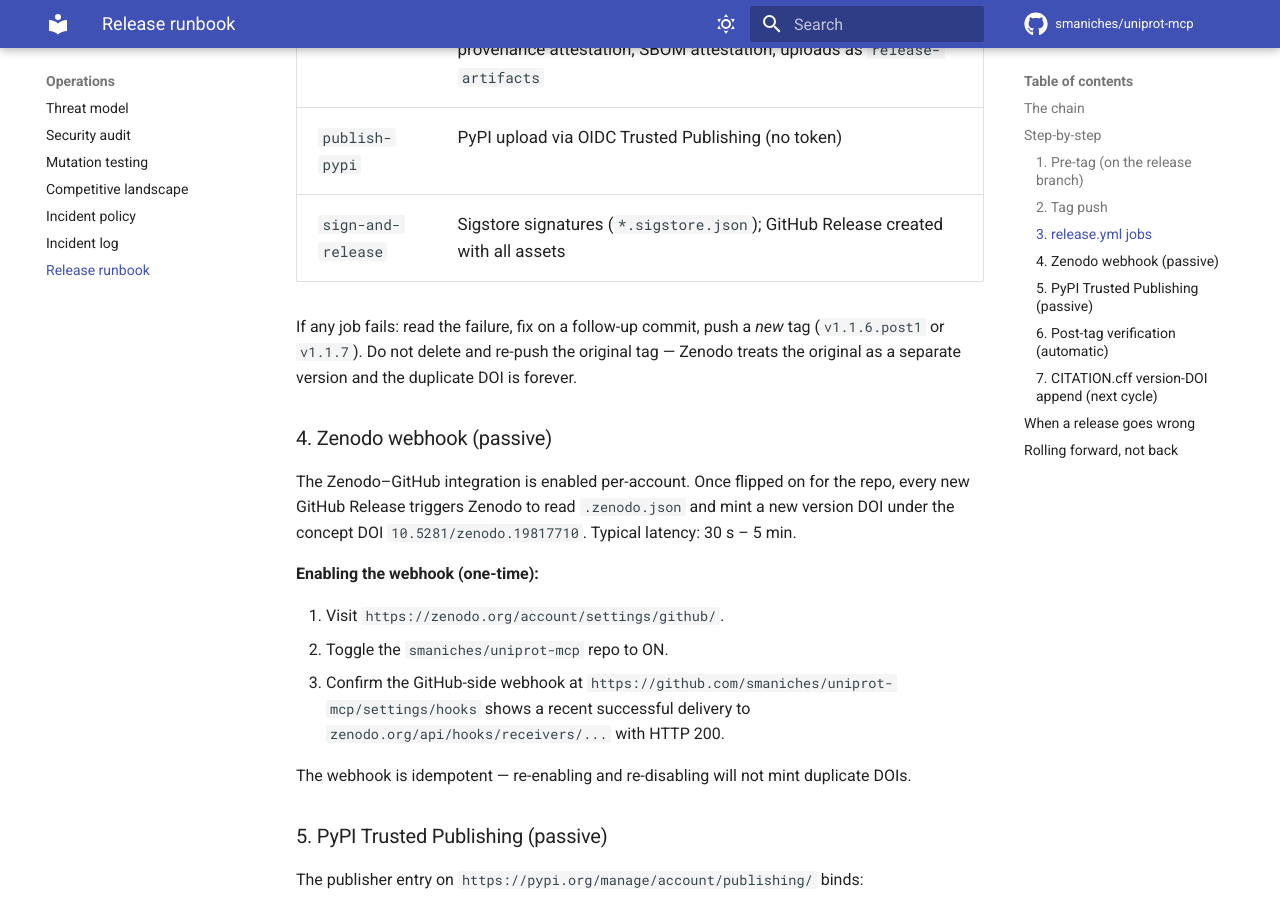
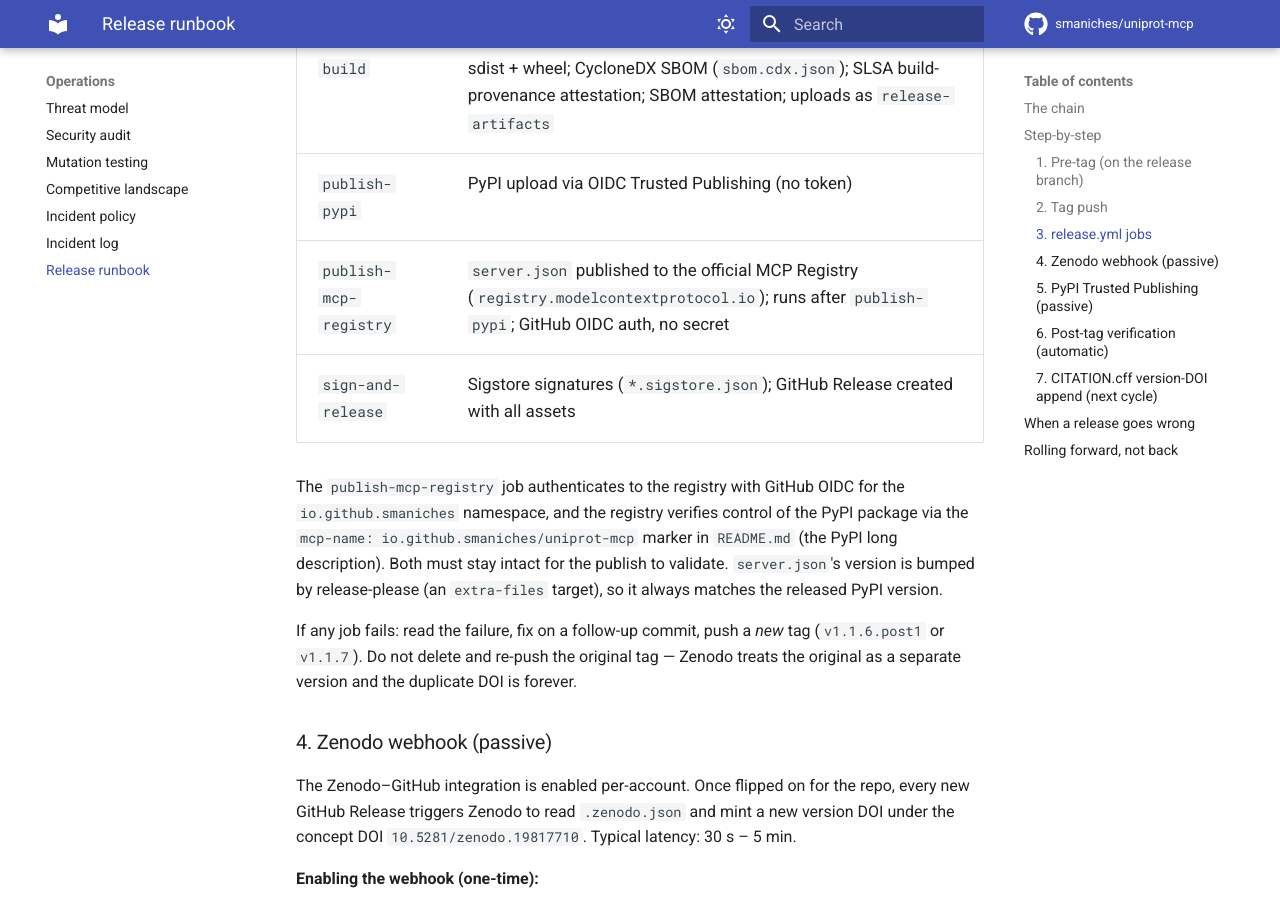
Before and after one commit to smaniches/uniprot-mcp, an MkDocs documentation site: the page built from docs/RELEASE.md, in a window 1280 px wide and 900 px high, scrolled down 1465 px. Built offline with MkDocs 1.6.1 and Material for MkDocs 9.7.7, drawn with Linux system fonts in a browser that asks for light colours; comment, search, counter and statistics services are not loaded; some of the changed text lies outside the part shown.

Commit message:
ci(release): auto-publish server.json to the MCP Registry on release (#122)
The release chain published to PyPI, Sigstore, GitHub Releases and Zenodo
automatically, but the official MCP Registry listing
(registry.modelcontextprotocol.io) was the last manual link: release-please
bumps server.json every release, yet nothing pushed it. This adds a
publish-mcp-registry job to release.yml that closes the gap.

- release.yml: new publish-mcp-registry job, needs publish-pypi so the
  registry's package-ownership check sees the just-published PyPI release.
  Auth is GitHub OIDC for the io.github.smaniches namespace (no secret/PAT);
  package ownership is proven by the existing
  "mcp-name: io.github.smaniches/uniprot-mcp" marker already in README.md
  (the PyPI long description). The mcp-publisher binary intentionally tracks
  latest: the registry is in preview and rotates its OIDC audience, and the
  official guide instructs re-installing latest to avoid "invalid audience".
- glama.json: add the Glama listing emoji.
- docs/RELEASE.md + README.md: document the new MCP Registry link in the chain.

Activates on the next release tag. server.json already carries the released
version via release-please extra-files and the README marker is already in
the published PyPI long description, so no version rewrite or package change
is required.


Claude-Session: https://claude.ai/code/session_01Xa84rZLJ9UGnx7kZqGicDX

Co-authored-by: Claude <noreply@anthropic.com>

````diff
--- a/docs/RELEASE.md
+++ b/docs/RELEASE.md
@@ -9,6 +9,8 @@ provenance attestation, an SBOM, and a Zenodo DOI.
 
 ```
 git tag v1.1.6  ──►  release.yml (Actions)  ──►  PyPI (Trusted Publishing, OIDC)
+       │                       │                       │
+       │                       │                       └──►  MCP Registry (registry.modelcontextprotocol.io, GitHub OIDC)
        │                       │
        │                       ├──►  GitHub Release (assets: dist/*, sbom.cdx.json, *.sigstore.json)
        │                       │            │
@@ -54,7 +56,15 @@ The tag triggers `.github/workflows/release.yml`. Watch the run at
 |---|---|
 | `build` | sdist + wheel; CycloneDX SBOM (`sbom.cdx.json`); SLSA build-provenance attestation; SBOM attestation; uploads as `release-artifacts` |
 | `publish-pypi` | PyPI upload via OIDC Trusted Publishing (no token) |
+| `publish-mcp-registry` | `server.json` published to the official MCP Registry (`registry.modelcontextprotocol.io`); runs after `publish-pypi`; GitHub OIDC auth, no secret |
 | `sign-and-release` | Sigstore signatures (`*.sigstore.json`); GitHub Release created with all assets |
+
+The `publish-mcp-registry` job authenticates to the registry with GitHub
+OIDC for the `io.github.smaniches` namespace, and the registry verifies
+control of the PyPI package via the `mcp-name: io.github.smaniches/uniprot-mcp`
+marker in `README.md` (the PyPI long description). Both must stay intact for
+the publish to validate. `server.json`'s version is bumped by release-please
+(an `extra-files` target), so it always matches the released PyPI version.
 
 If any job fails: read the failure, fix on a follow-up commit, push
 a *new* tag (`v1.1.6.post1` or `v1.1.7`). Do not delete and re-push
--- a/glama.json
+++ b/glama.json
@@ -1 +1 @@
-{"$schema":"https://glama.ai/mcp/schemas/server.json","maintainers":["smaniches"]}
+{"$schema":"https://glama.ai/mcp/schemas/server.json","emoji":"🧬","maintainers":["smaniches"]}
````
Also changed, not shown: README.md (+2 -2 lines), 1 other file.
